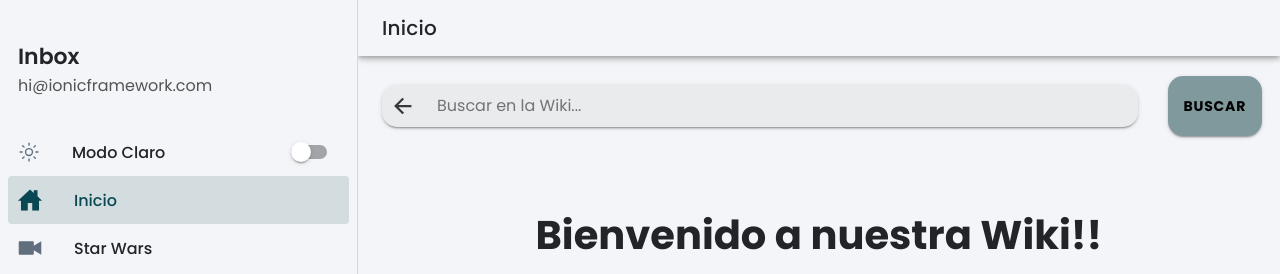
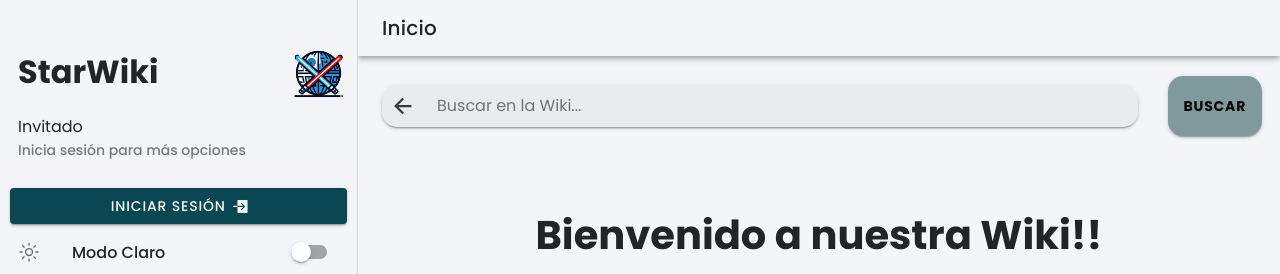
Before and after one commit to AlanGaBer11/StarWiki-App-Frontend, a React (Vite) app: page /inicio in a window 1280 px wide. Shown: the top 274 px of the page. Built offline with nearby package versions, Linux system fonts and the light colour scheme.

Commit message:
Feat: Botton de Login

```diff
--- /dev/null
+++ b/src/components/botones/LoginButton.tsx
@@ -0,0 +1,38 @@
+import React, { useEffect } from "react";
+import { IonButton, IonIcon } from "@ionic/react";
+import {
+  logInOutline,
+  logOutOutline,
+  logInSharp,
+  logOutSharp,
+} from "ionicons/icons";
+import { useAuthStore } from "../../store/useAuthStore";
+
+const LoginButton: React.FC = () => {
+  const { isAuthenticated, user, logout, checkAuth } = useAuthStore();
+
+  // Verifica autenticación al cargar el componente
+  useEffect(() => {
+    checkAuth();
+  }, [checkAuth]);
+
+  if (isAuthenticated && user) {
+    return (
+      <IonButton color="danger" expand="block" onClick={logout}>
+        Cerrar sesión
+        <IonIcon slot="end" ios={logOutOutline} md={logOutSharp}></IonIcon>
+      </IonButton>
+    );
+  }
+
+  return (
+    <div>
+      <IonButton expand="block" color="primary" routerLink="/login">
+        Iniciar Sesión
+        <IonIcon slot="end" ios={logInOutline} md={logInSharp}></IonIcon>
+      </IonButton>
+    </div>
+  );
+};
+
+export default LoginButton;
--- a/src/components/menu/Menu.css
+++ b/src/components/menu/Menu.css
@@ -17,7 +17,8 @@ ion-menu.md ion-note {
   margin-bottom: 30px;
 }
 
-ion-menu.md ion-list-header, ion-menu.md ion-note {
+ion-menu.md ion-list-header,
+ion-menu.md ion-note {
   padding-left: 10px;
 }
 
@@ -98,10 +99,6 @@ ion-menu.ios ion-note {
   padding-right: 16px;
 }
 
-ion-menu.ios ion-note {
-  margin-bottom: 8px;
-}
-
 ion-note {
   display: inline-block;
   font-size: 16px;
@@ -111,3 +108,21 @@ ion-note {
 ion-item.selected {
   --color: var(--ion-color-primary);
 }
+ion-list-header > .menu-header {
+  display: flex;
+  justify-content: space-between;
+  align-items: center;
+  gap: 12px;
+  width: 100%;
+}
+
+.menu-header .menu-title {
+  font-size: 32px;
+  font-weight: 700;
+  line-height: 1;
+}
+
+ion-img {
+  width: 64px;
+  height: 64px;
+}
--- a/src/components/menu/Menu.tsx
+++ b/src/components/menu/Menu.tsx
@@ -5,10 +5,13 @@ import {
   IonLabel,
   IonList,
   IonListHeader,
+  IonImg,
   IonMenu,
   IonMenuToggle,
   IonNote,
 } from "@ionic/react";
+
+import logo from "/icon/logo.png";
 
 import { useLocation } from "react-router";
 import {
@@ -23,6 +26,8 @@ import {
   bookmarkOutline,
 } from "ionicons/icons";
 import DarkModeToggle from "../dark-mode-toggle/DarkModeToggle";
+import LoginButton from "../botones/LoginButton";
+import { useAuthStore } from "../../store/useAuthStore";
 import "./Menu.css";
 
 interface AppPage {
@@ -68,14 +73,46 @@ const labels = [
 
 const Menu: React.FC = () => {
   const location = useLocation();
+  const { isAuthenticated, user } = useAuthStore();
 
   return (
     <IonMenu contentId="main" type="overlay">
       <IonContent>
         <IonList id="inbox-list">
-          <IonListHeader>Inbox</IonListHeader>
-          <IonNote>hi@ionicframework.com</IonNote>
+          <IonListHeader>
+            <div className="menu-header">
+              <span className="menu-title">StarWiki</span>
+              <IonImg src={logo} alt="StarWiki Logo" />
+            </div>
+          </IonListHeader>
+          <IonItem lines="none" className="ion-no-padding ion-margin-bottom">
+            {isAuthenticated && user ? (
+              <>
+                <IonLabel>
+                  <h2>{user.nombre_usuario || user.nombre}</h2>
+                  <p className="ion-text-left">{user.email}</p>
+                </IonLabel>
+                <IonImg
+                  src={user.avatar_url}
+                  alt="Avatar"
+                  style={{
+                    width: "40px",
+                    height: "40px",
+                    borderRadius: "50%",
+                    marginLeft: "8px",
+                  }}
+                />
+              </>
+            ) : (
+              <IonLabel>
+                <h2>Invitado</h2>
+                <p className="ion-text-left">Inicia sesión para más opciones</p>
+              </IonLabel>
+            )}
+          </IonItem>
+          <LoginButton />
           <DarkModeToggle />
+
           {appPages.map((appPage, index) => {
             return (
               <IonMenuToggle key={index} autoHide={false}>
```
